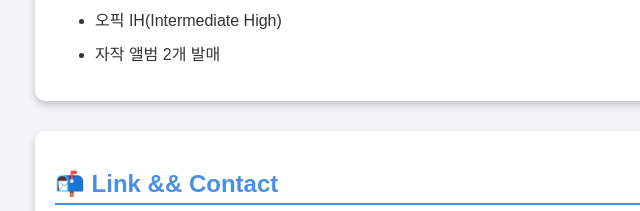
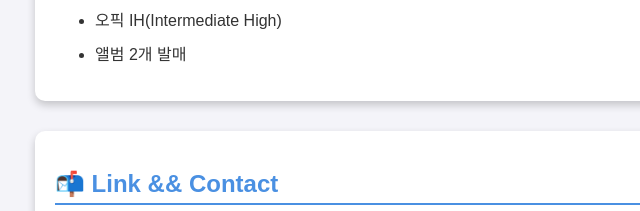
Before and after one commit to imclaremont/RESUME, a plain HTML site: page RESUME/index.html in a window 1280 px wide. Shown: the part 2167-2378 px from the top of the page, 155-795 px from the left. Drawn offline with Linux system fonts and the light colour scheme.

Commit message:
chore: 정보 수정

```diff
--- a/RESUME/index.html
+++ b/RESUME/index.html
@@ -125,7 +125,7 @@
                 <li>SW자산뱅크 자산등록증 1건 (ASSET_0012888), 한국저작권위원회 저작권 1건 (C-2024-054319)</li>
                 <li>TOPCIT(ICT역량지수평가) 수준3: 능숙형</li>
                 <li>오픽 IH(Intermediate High)</li>
-                <li>자작 앨범 2개 발매</li>
+                <li>앨범 2개 발매</li>
             </ul>
         </div>
 
```
